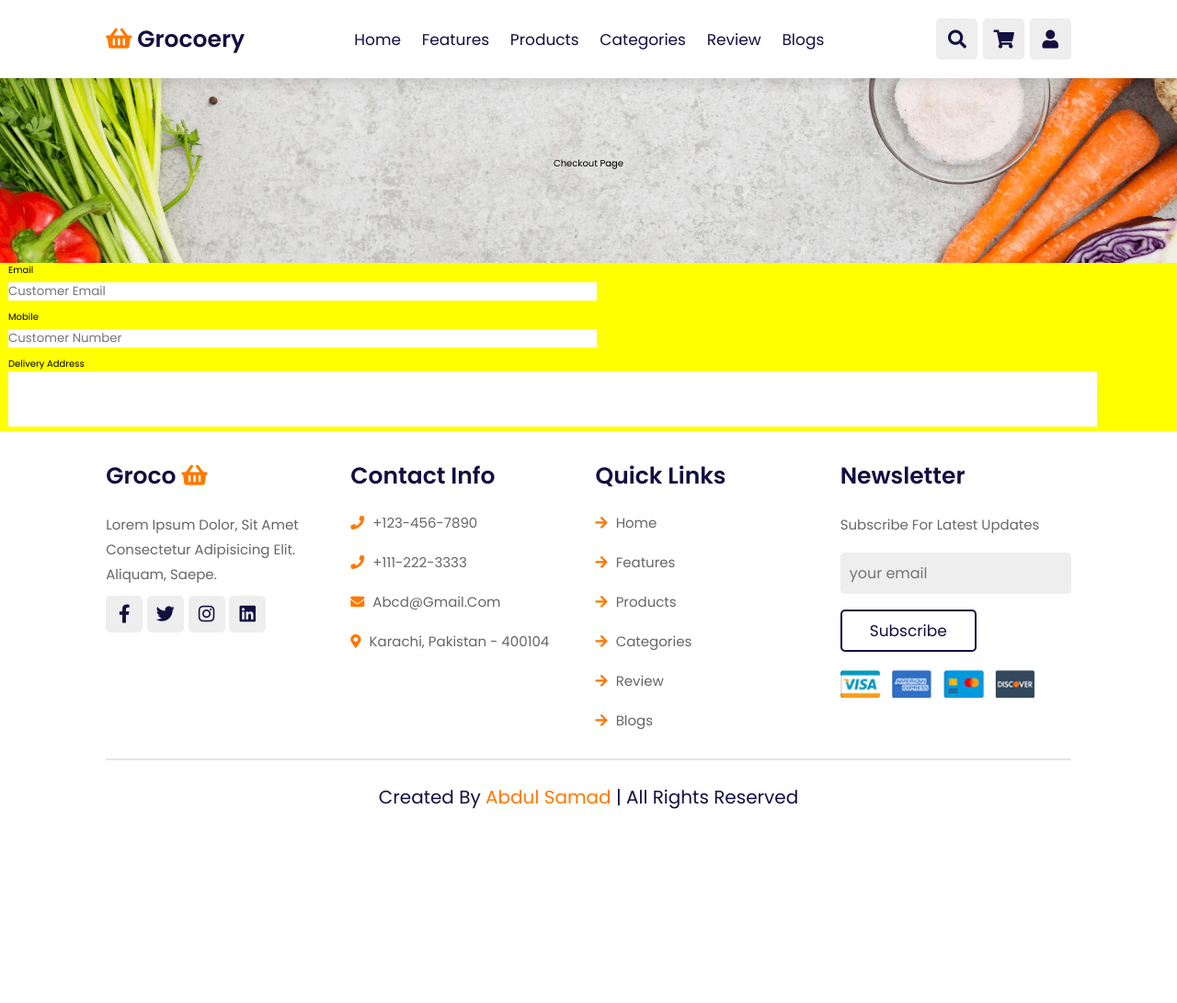
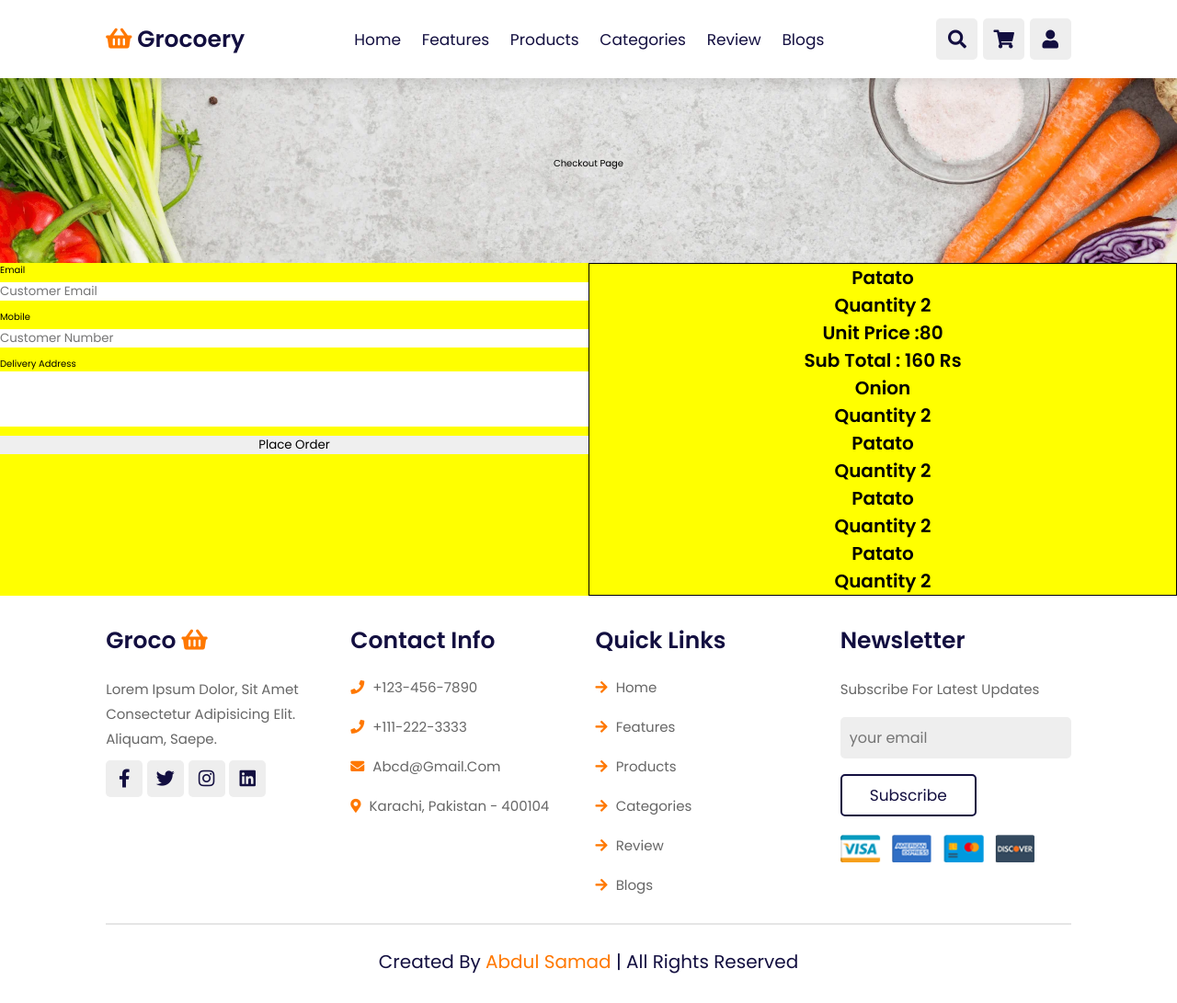
Before and after one commit to abdulsamad707/groceryWebsite, a PHP site: page /grocery/checkout.php in a window 1280 px wide. Shown: the whole page at 92% size. Before the commit the page ends 880 px from the top, so only its background shows below. Run offline with PHP 8.4, Linux system fonts and the light colour scheme; some libraries are stand-ins or nearby versions.

Commit message:
Checkout Layout Page

```diff
--- a/checkout.php
+++ b/checkout.php
@@ -37,9 +37,34 @@
               <label for="">Delivery Address</label><br>
              <textarea id="deliveryAdd" cols="103" rows="3"></textarea>
            </div>
-              <div id="map"></div>
-         </form>
+           <input Type="submit" value="place Order">
+           </form>
      </div>
+          <div class="checkitemdetail">
+
+
+            <diV>
+            <h1>Patato </h1>
+            <h1> Quantity 2</h1>
+            <h1> Unit Price :80 </h1>
+            <h1> Sub Total : 160 Rs </h1>
+           </div>
+           <diV>
+            <h1>Onion  </h1>
+            <h1> Quantity 2</h1>
+           </div>
+           <diV>
+            <h1>Patato </h1>
+            <h1> Quantity 2</h1>
+           </div>    <diV>
+            <h1>Patato </h1>
+            <h1> Quantity 2</h1>
+           </div>    <diV>
+            <h1>Patato </h1>
+            <h1> Quantity 2</h1>
+           </div>
+
+          </div>
 
 </div>
 
--- a/css/style.css
+++ b/css/style.css
@@ -662,6 +662,7 @@ section{
         width:90%;
     }
 
+
     .header .navbar{
         position: absolute;
         top:110%; right:-110%;
@@ -731,7 +732,7 @@ section{
 
 
 }
-
+#map { position: absolute; top: 0; bottom: 0; width: 100%; float: left; }
 .closeBtn{
     background-color:yellow;
     padding:7px 13px 7px 7px;
@@ -746,16 +747,36 @@ section{
   display: flex;
   margin: 0 auto;
   padding: 1.rem;
+  height: max-content;
+
+}
+.checkitemdetail{
+    width:50%;
+   text-align: center;
+   border: 1px solid black;
 
 }
 .checkFormDiv{
   width:50%;
-   margin-left:0.9rem;
+
 
 }
 .checkoutForm {
   display: block;
 }
+ @media (max-width:768px) {
+    .checkout{
+      display: block;
+    }
+    .checkFormDiv{
+        width: 90%;
+    }
+    .checkitemdetail{
+        width: 90%;
+    }
+
+
+ }
 .checkoutForm input{
     width:100%;
      margin-top: 0.5rem;
@@ -764,4 +785,25 @@ section{
 }
 #deliveryAdd{
     resize: none;
+   width:100%;
 }
+#matter{
+    display: flex;
+position: relative;
+    width: 100%;
+   margin-top: 70em;
+
+    float: right;
+    height: auto;
+    padding:2rem;
+color:white;
+}
+#proceed{
+    width: 100%;
+    background-color: #ff7800;
+    padding: 10px;
+}
+#proceed a{
+    text-decoration: none;
+    color:black;
+}
--- a/headerwebsite.php
+++ b/headerwebsite.php
@@ -77,7 +77,7 @@
             </div>
         </div>
         <div class="total"> total : $19.69/- </div>
-        <a href="#" class="btn">checkout</a>
+        <a href="http://localhost/grocery/next_step.php" class="btn">Proceed </a>
     </div>
 
     <form action="" class="login-form" id="LoginFORM">
--- a/js/script.js
+++ b/js/script.js
@@ -257,3 +257,13 @@ const  addtocart= (id,quantity) => {
 
         });
 }
+
+function initMap() {
+  currentLongitude=67.1111;
+  currentLatitude=24.9283;
+  const map = new google.maps.Map(document.getElementById("map"), {
+
+    center: { lat:currentLatitude, lng:currentLongitude },
+    zoom: 15,
+  });
+}
--- a/ordertrack.php
+++ b/ordertrack.php
@@ -216,7 +216,7 @@ function handleLocationError(browserHasGeolocation){
 
 
      map: map,
-       icon:image,
+
 
      draggable: true,
    });
```
Also changed, not shown: js/map.js (added, +43 -0 lines), next_step.php (added, +48 -0 lines).
